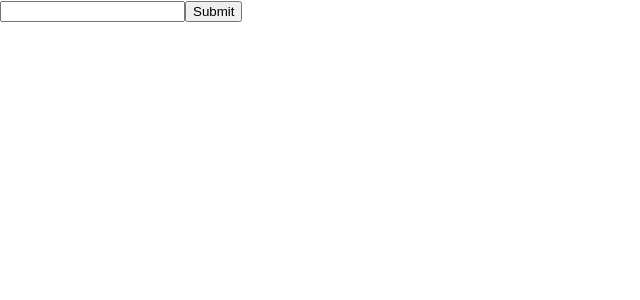
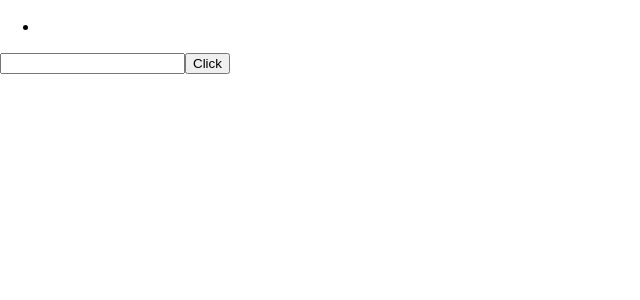
Before and after one commit to MalcolmSmalls/Odin-React-Todo, a React (Create React App) app: page / in a window 1280 px wide. Shown: the top 300 px of the page, without its empty margins (0-640 px from the left). Built offline with nearby package versions, Linux system fonts and the light colour scheme.

Commit message:
Input takes value

```diff
--- a/src/App.js
+++ b/src/App.js
@@ -1,31 +1,42 @@
 import './App.css';
 import React, { Component } from "react"
+import Overview from './Components/Overview';
 
 class App extends Component {
-  constructor(props){
-    super(props)
+  constructor(){
+    super()
 
     this.state ={
-      item: "",
+      tasks: ["",]
     }
 
     this.addTodo = this.addTodo.bind(this)
   }
 
-  addTodo(){
-    const { item } = this.state
+  addTodo(event){
     this.setState ({
-      item: this.state.item
+      tasks: event.target.value
     })
+
+    console.log(this.state)
   }
 
   render(){
     return (
+
       <div>
-        <input></input>
-        <button onClick={this.addToo}>Submit</button>
-      </div>
-    )
+      <ul>
+          <li>{this.state.tasks}</li>
+      </ul>
+      <input onChange = {this.addTodo} value = {this.state.tasks}></input>
+      <button onClick = {this.addTodo} value={this.state.tasks}>Click</button>
+  </div>
+)
+
+      // <div>
+      //   <Overview onChange = {this.addTodo} value = {this.state.item} />
+      // </div>
+
   }
 }
 
--- a/src/Components/Overview.js
+++ b/src/Components/Overview.js
@@ -0,0 +1,22 @@
+import React, { Component } from "react"
+
+class Overview extends Component {
+    constructor(props){
+        super(props)
+    }
+
+    render(){
+        return(
+            <div>
+                {/* <ul>
+                    <li></li>
+                </ul>
+                <input onChange = {this.props.addTodo} value = {this.props.item}></input>
+                <button>Click</button> */}
+            </div>
+        )
+    }
+
+}
+
+export default Overview
```
